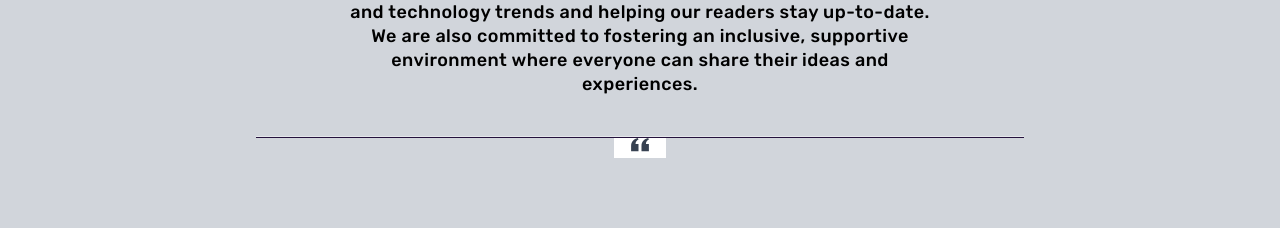
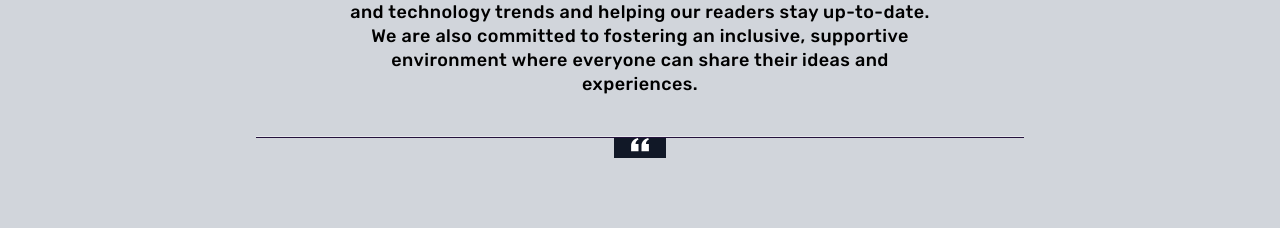
Before and after one commit to CODExSHUBHAM/code-slayers, a Next.js app: page / in a window 1280 px wide. Shown: the part 1000-1228 px from the top of the page. Built offline with nearby package versions, Linux system fonts and the light colour scheme.

Commit message:
fix: ui fix in index js file

```diff
--- a/pages/index.js
+++ b/pages/index.js
@@ -18,8 +18,8 @@ export default function Home() {
         <div className='py-5'>
           <AboutSection />
           <hr className='w-3/5 m-auto h-0.5 bg-dark' />
-          <div className="absolute px-4 -translate-x-1/2 bg-white left-1/2 dark:bg-gray-900">
-            <svg aria-hidden="true" className="w-5 h-5 text-gray-700 dark:text-gray-300" viewBox="0 0 24 27" fill="none" xmlns="http://www.w3.org/2000/svg"><path d="M14.017 18L14.017 10.609C14.017 4.905 17.748 1.039 23 0L23.995 2.151C21.563 3.068 20 5.789 20 8H24V18H14.017ZM0 18V10.609C0 4.905 3.748 1.038 9 0L9.996 2.151C7.563 3.068 6 5.789 6 8H9.983L9.983 18L0 18Z" fill="currentColor" /></svg>
+          <div className="absolute px-4 -translate-x-1/2 bg-gray-900 left-1/2 dark:bg-gray-900">
+            <svg aria-hidden="true" className="w-5 h-5 text-white dark:text-white" viewBox="0 0 24 27" fill="none" xmlns="http://www.w3.org/2000/svg"><path d="M14.017 18L14.017 10.609C14.017 4.905 17.748 1.039 23 0L23.995 2.151C21.563 3.068 20 5.789 20 8H24V18H14.017ZM0 18V10.609C0 4.905 3.748 1.038 9 0L9.996 2.151C7.563 3.068 6 5.789 6 8H9.983L9.983 18L0 18Z" fill="currentColor" /></svg>
           </div>
           <Cta />
         </div>
```
